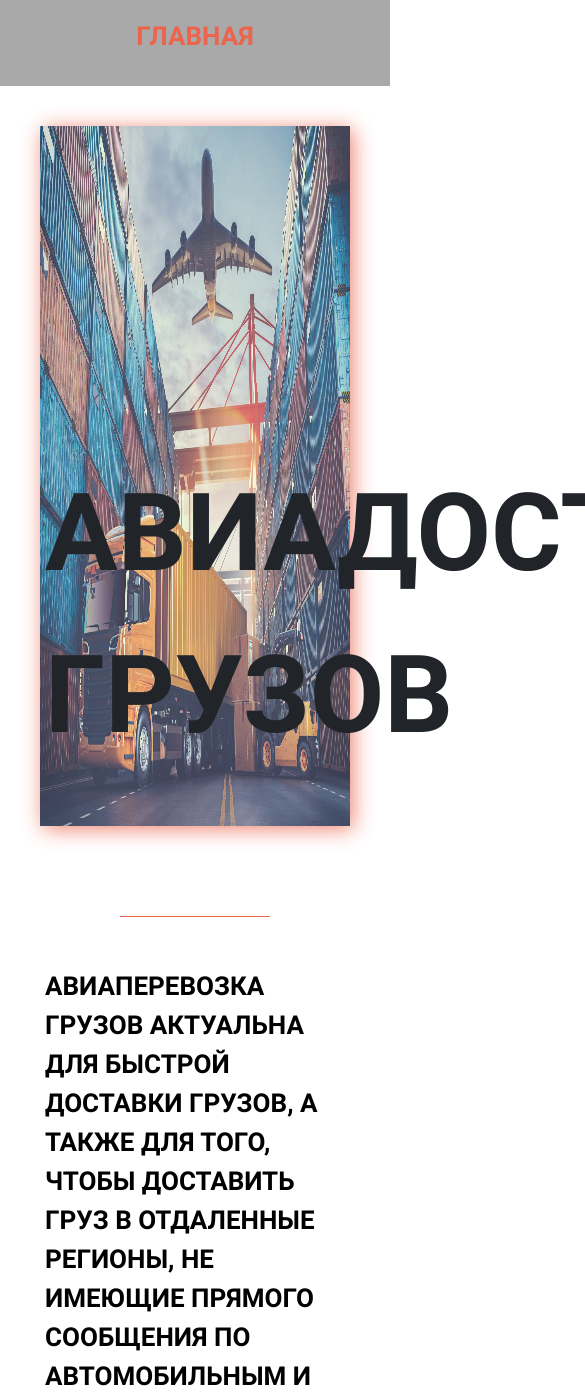
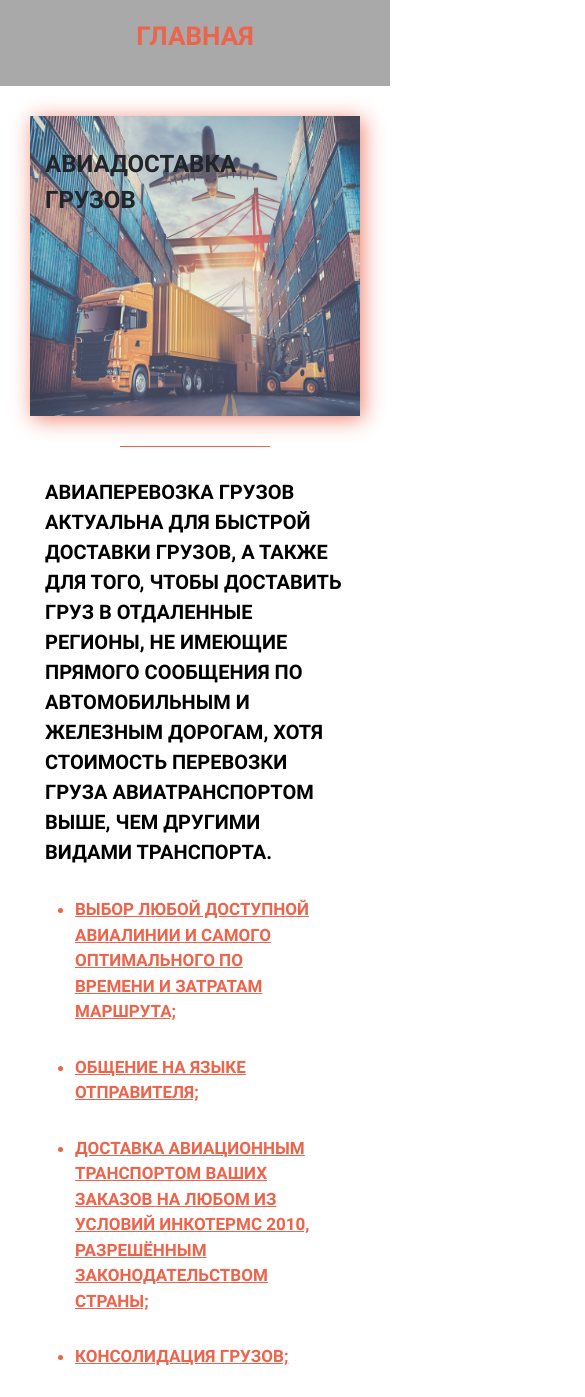
Before and after one commit to KubanovValentin/Glopt, a website: page src/air-delivery.html in a window 390 px wide. Shown: the part 137-1534 px from the top of the page, 585 px wide, since content can reach past the window. Drawn offline with nearby package versions, Linux system fonts and the light colour scheme.

Commit message:
adaptation 4 files (....-delivery.html). This work was done without a PSD layout and any template.

```diff
--- a/src/air-delivery.html
+++ b/src/air-delivery.html
@@ -23,7 +23,7 @@
                 <img src="img/bdg/air-delivery.jpg" alt="">
             </div>
                 <div class="container">
-                    <h1 class="deliverys__title">Авиадоставка грузов</h1>
+                    <h1 class="deliverys__title">Авиадоставка<br> грузов</h1>
                     <hr class="line">
                     <p>Авиаперевозка грузов актуальна для быстрой доставки грузов, а также для того, чтобы доставить
                             груз в отдаленные регионы, не имеющие прямого сообщения по автомобильным и железным дорогам,
--- a/src/sass/blocks/_catalog.scss
+++ b/src/sass/blocks/_catalog.scss
@@ -34,11 +34,12 @@
         background-color: $main-color;
         border: none ;
         margin: 0 auto;
+        cursor: pointer;
         a {
+            display: block;
             line-height: 45px;
             text-decoration: none;
             color: #ffffff;
-            font-family: Roboto;
             font-size: 12px;
             font-weight: 400;
             font-style: normal;
--- a/src/sass/blocks/_deliverys.scss
+++ b/src/sass/blocks/_deliverys.scss
@@ -21,7 +21,7 @@
     &__wrapper {
         min-height: 700px;
         position: relative;
-        padding-bottom: 50px;
+        padding: 50px;
         p {
             color: black;
             font-size: 26px;
@@ -43,11 +43,10 @@
         }
     }
     &__img {
-        padding: 40px;
         margin-bottom: 50px;
         img {
             width: 100%;
-            height: 700px;
+            min-height: 700px;
             opacity: 0.8;
             box-shadow: 3px 3px 20px $main-color;
         }
--- a/src/sass/media/_media.scss
+++ b/src/sass/media/_media.scss
@@ -43,6 +43,11 @@
         padding: 51px 0 57px 0;
         &__block {
             padding: 10px;
+        }
+    }
+    .deliverys {
+        &__title {
+            font-size: 90px;
         }
     }
 }
@@ -140,6 +145,11 @@
         }
         &__adress {
             display: none;
+        }
+    }
+    .deliverys {
+        &__title {
+            font-size: 70px;
         }
     }
 }
@@ -298,6 +308,11 @@
         }
         &__adress {
             display: none;
+        }
+    }
+    .deliverys {
+        &__title {
+            font-size: 60px;
         }
     }
 }
@@ -545,6 +560,11 @@
         }
         &__adress {
             display: none;
+        }
+    }
+    .deliverys {
+        &__title {
+            font-size: 45px;
         }
     }
 }
@@ -841,4 +861,42 @@
             display: none;
         }
     }
+    .deliverys {
+        &__wrapper {
+            padding: 30px;
+            p {
+                color: black;
+                font-size: 20px;
+                font-weight: 700;
+                text-transform: uppercase;
+                margin: 30px 0 30px 0;
+            }
+            ul {
+                margin: 20px 0 20px 0;
+                color: $main-color;
+                font-size: 17px;
+                font-weight: 700;
+                text-transform: uppercase;
+                li {
+                    margin: 30px;
+                    margin-left: 30px;
+                    text-decoration: underline;
+                }
+            }
+        }
+        &__img {
+            margin-bottom: 30px;
+            img {
+                width: 100%;
+                min-height: 300px;
+            }
+        }
+        &__title {
+            font-size: 24px;
+            top: 3%;
+        }
+        &__subtitle {
+            font-size: 30px;
+        }
+    }
 }
```
Also changed, not shown: src/marine-delivery.html (+1 -1 lines), src/railway-delivery.html (+1 -1 lines), src/css/style.min.css.
